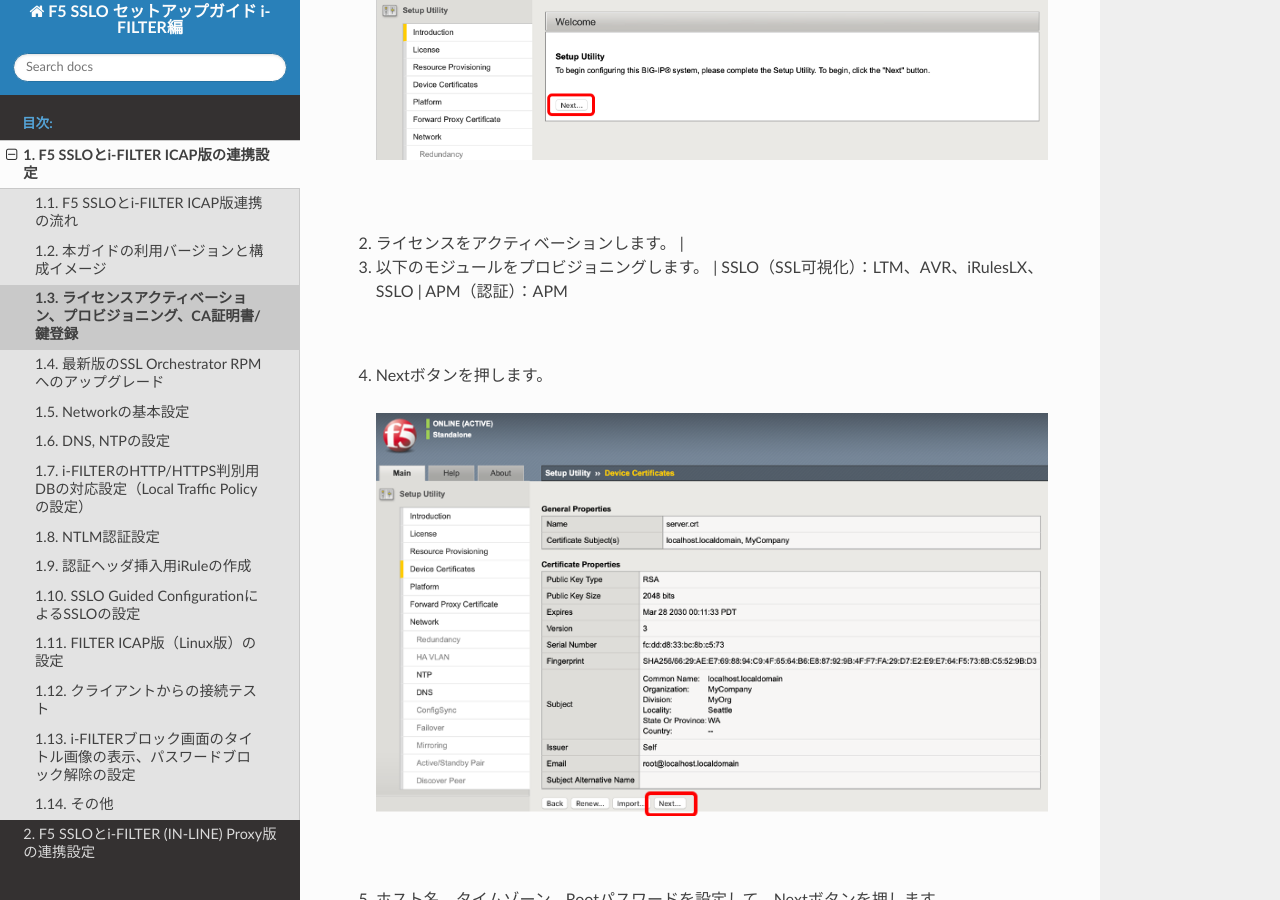
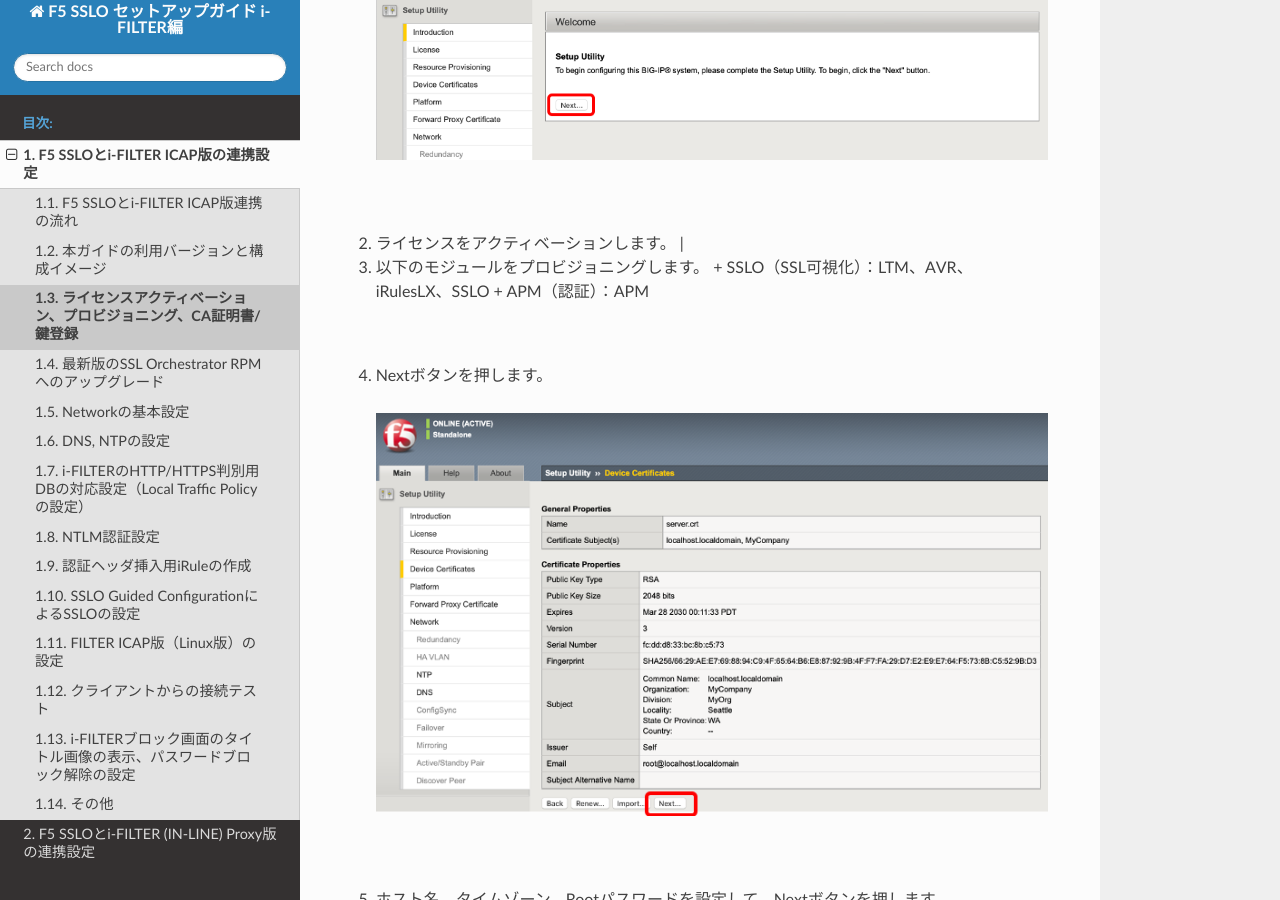
Before and after one commit to BeF5/f5j-sslo-iswf, a Sphinx documentation site: the page built from docs/content1/module03/module03.rst, in a window 1280 px wide and 900 px high, scrolled down 356 px. Built offline with Sphinx 7.4.7 and the Read the Docs theme 2.0.0, drawn with Linux system fonts in a browser that asks for light colours.

Commit message:
no message

```diff
--- a/docs/content1/module03/module03.rst
+++ b/docs/content1/module03/module03.rst
@@ -8,8 +8,8 @@
 #. ライセンスをアクティベーションします。
    |
 #. 以下のモジュールをプロビジョニングします。
-   |  SSLO（SSL可視化）：LTM、AVR、iRulesLX、SSLO
-   |  APM（認証）：APM
+   + SSLO（SSL可視化）：LTM、AVR、iRulesLX、SSLO
+   + APM（認証）：APM
 
    .. image: images/mod3-2.png
    |
```
